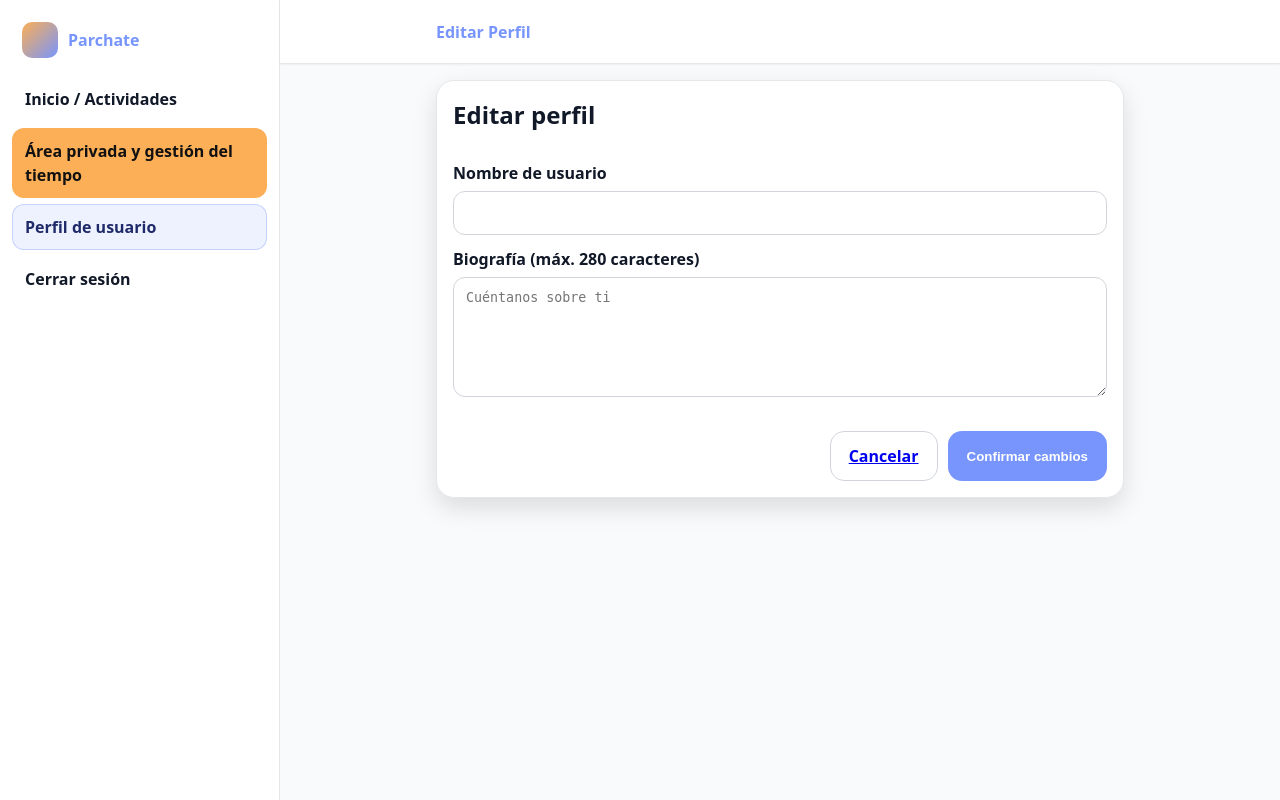
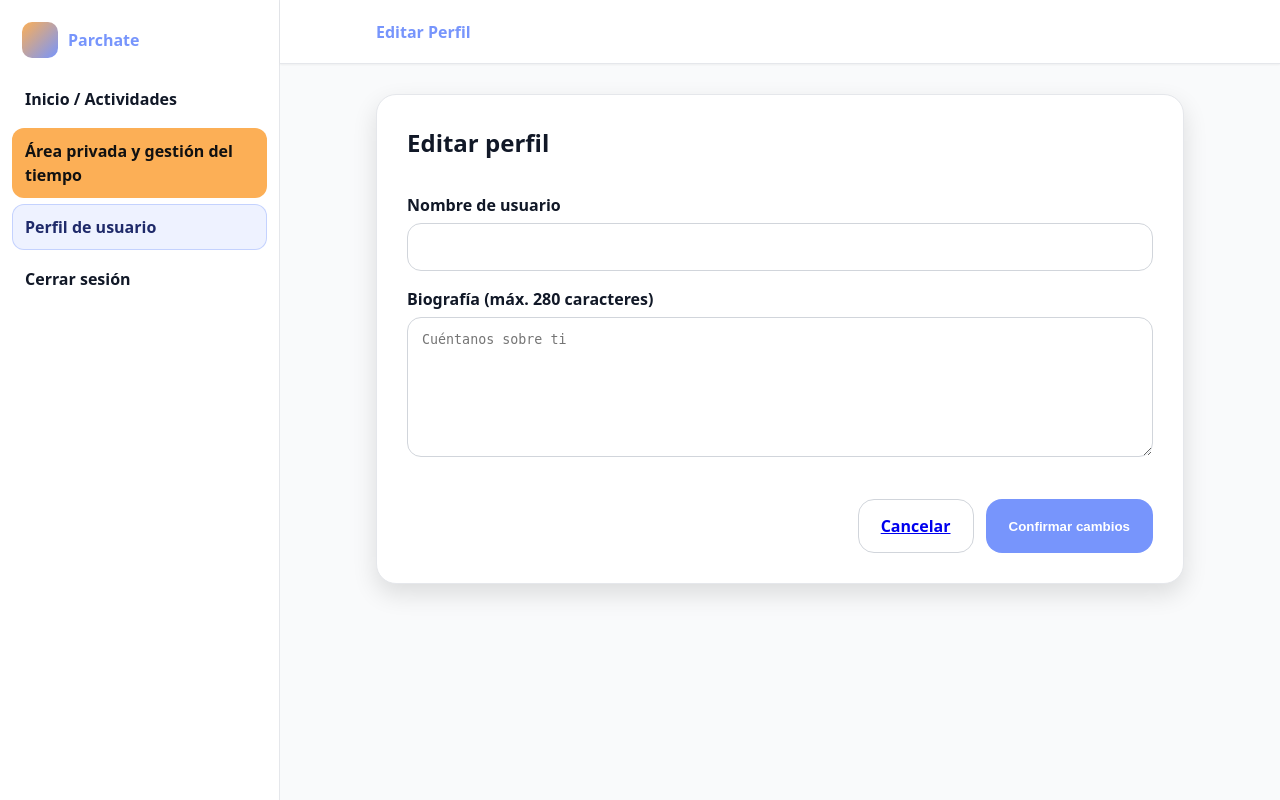
Before and after one commit to Nicolas-Diosa/Los-sin-P.A.P.A, a Django app: template Proyecto/Internal/core/templates/core/editar_perfil.html in a window 1280 px wide. Run offline with Django 5.2, Linux system fonts and the light colour scheme; the template is opened without the code that fills it, so the values that code supplies are empty; some web fonts are replaced.

Commit message:
Cmbios a RF_18
Ajustes con redireccionamientos y cambios visuales

```diff
--- a/Proyecto/Internal/core/templates/core/editar_perfil.html
+++ b/Proyecto/Internal/core/templates/core/editar_perfil.html
@@ -11,7 +11,8 @@
     --g0:#fff; --g50:#f9fafb; --g100:#f3f4f6; --g200:#e5e7eb; --g300:#d1d5db; --g600:#4b5563; --g900:#111827;
     --ring:0 0 0 3px rgba(119,149,252,.35);
     --shadow:0 10px 24px rgba(0,0,0,.12);
-    --radius:18px; --touch:44px; --error:#b42318;
+    --radius:20px; /* Aumentado */
+    --touch:44px; --error:#b42318;
   }
   *{box-sizing:border-box}
   body{margin:0;background:var(--g50);color:var(--g900);font:16px/1.5 "Tokyo",system-ui,-apple-system,Segoe UI,Roboto,Arial,sans-serif}
@@ -44,33 +45,43 @@
     position:sticky;top:0;z-index:10;background:var(--g0);border-bottom:1px solid var(--g200);box-shadow:0 1px 2px rgba(0,0,0,.05);
     height:64px;
   }
-  .head{max-width:720px;margin:auto;padding:10px 16px;display:flex;align-items:center;gap:12px;height:100%}
+  .head{max-width:840px; /* Aumentado */ margin:auto;padding:10px 16px;display:flex;align-items:center;gap:12px;height:100%}
   .title{font-weight:900;color:var(--secondary)}
   .spacer{margin-left:auto}
 
   /* Contenido principal */
-  .container{max-width:720px;margin:auto;padding:16px}
-  .card{background:var(--g0);border:1px solid var(--g200);border-radius:var(--radius);box-shadow:var(--shadow);padding:16px;display:grid;gap:12px}
+  .container{
+    max-width:840px; /* Aumentado de 720px a 840px para más espacio */
+    margin:auto;
+    padding:30px 16px; /* Aumentado el padding vertical */
+  }
+  .card{
+    background:var(--g0);border:1px solid var(--g200);border-radius:var(--radius);
+    box-shadow:var(--shadow);
+    padding:30px; /* Aumentado de 16px a 30px para que sea más grande */
+    display:grid;gap:16px; /* Ajustado el gap */
+  }
 
   /* Estilos de formulario */
-  .grid{display:grid;gap:12px}
+  .grid{display:grid;gap:16px; /* Aumentado el gap entre campos */}
   .label{display:block;font-weight:900;margin-bottom:6px}
-  .input,.area{width:100%;min-height:var(--touch);padding:12px;border-radius:12px;border:1px solid var(--g300);background:var(--g0)}
-  .area{min-height:120px;resize:vertical}
+  .input,.area{width:100%;min-height:calc(var(--touch) + 4px); /* Ligeramente más altos */ padding:14px; border-radius:14px; border:1px solid var(--g300);background:var(--g0)}
+  .area{min-height:140px; /* Más alto */ resize:vertical}
   .input:focus,.area:focus{outline:none;border-color:var(--secondary);box-shadow:var(--ring)}
-  .row-end{display:flex;gap:10px;justify-content:flex-end;flex-wrap:wrap;margin-top:16px}
-  .btn{min-height:var(--touch);padding:12px 18px;border-radius:14px;border:1px solid transparent;font-weight:800;cursor:pointer}
+  .row-end{display:flex;gap:12px;justify-content:flex-end;flex-wrap:wrap;margin-top:20px}
+  .btn{min-height:calc(var(--touch) + 4px); /* Ligeramente más altos */ padding:14px 22px; border-radius:16px; border:1px solid transparent;font-weight:800;cursor:pointer}
   .btn-primary{background:var(--primary);color:#111}
   .btn-secondary{background:var(--secondary);color:#fff}
   .btn-light{background:var(--g0);border:1px solid var(--g300)}
   .btn:focus-visible{outline:none;box-shadow:var(--ring)}
   .err{color:var(--error);font-size:.9rem;margin-top:6px}
-  .banner{display:block;margin-bottom:12px;padding:10px 12px;border-radius:12px;background:#FEE2E2;color:#7F1D1D;border:1px solid #FCA5A5}
+  .banner{display:block;margin-bottom:16px;padding:12px 16px;border-radius:14px;background:#FEE2E2;color:#7F1D1D;border:1px solid #FCA5A5}
 
   @media (max-width:960px){
     .app{grid-template-columns:1fr}
     aside{display:none}
     .head .logo, .head .title { display: none; }
+    .container{padding:16px}
   }
 </style>
 </head>
@@ -98,7 +109,7 @@
 
       <div class="container">
         <section class="card" aria-labelledby="form-title">
-          <h1 id="form-title" style="margin:0 0 16px">Editar perfil</h1>
+          <h1 id="form-title" style="margin:0 0 16px; font-size:1.5rem;">Editar perfil</h1>
 
           {% if error %}
             <div class="banner" role="alert">{{ error }}</div>
--- a/Proyecto/Internal/core/templates/core/ver_actividades.html
+++ b/Proyecto/Internal/core/templates/core/ver_actividades.html
@@ -124,7 +124,7 @@
             {{ request.session.username|slice:":1"|upper }}
           </button>
           <nav id="menuUser" class="menu" role="menu" aria-label="Menú de cuenta">
-            <a href="#" role="menuitem" aria-label="Ver perfil">Perfil</a>
+            <a href="/perfil/" role="menuitem" aria-label="Ver perfil">Perfil</a>
             <a href="#" role="menuitem" aria-label="Ver mis actividades">Mis actividades</a>
             <a href="/logout/" role="menuitem" aria-label="Cerrar sesión">Cerrar sesión</a>
           </nav>
```
Also changed, not shown: Proyecto/Internal/core/templates/core/perfil.html (+34 -17 lines), Proyecto/Internal/core/templates/core/perfil_actualizado.html (+34 -20 lines).
